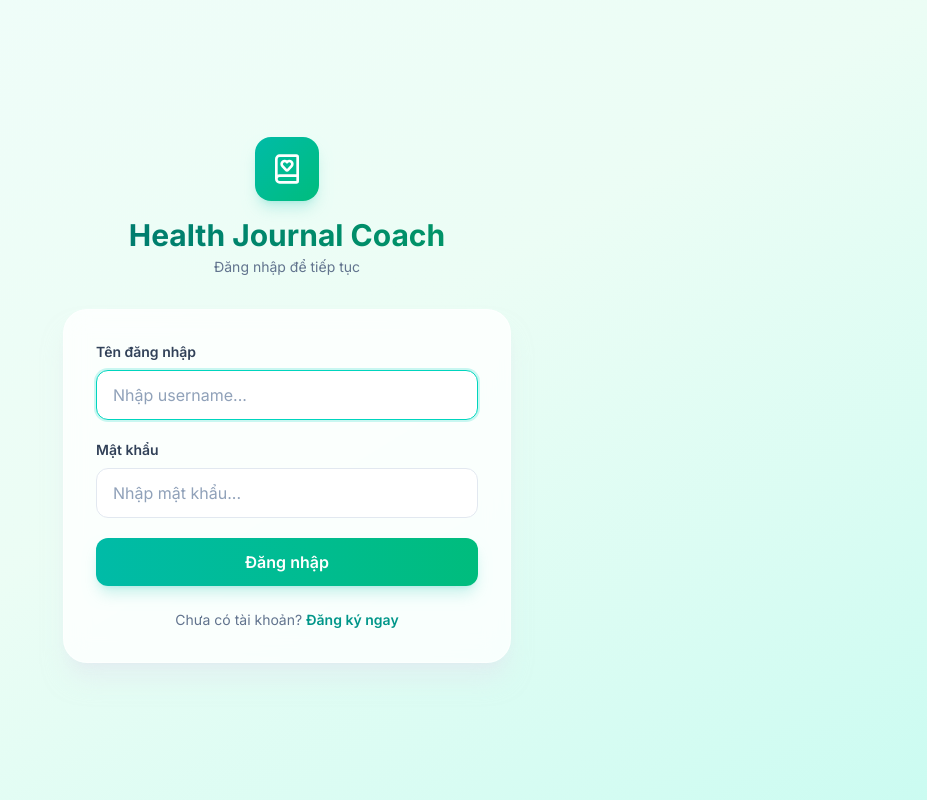
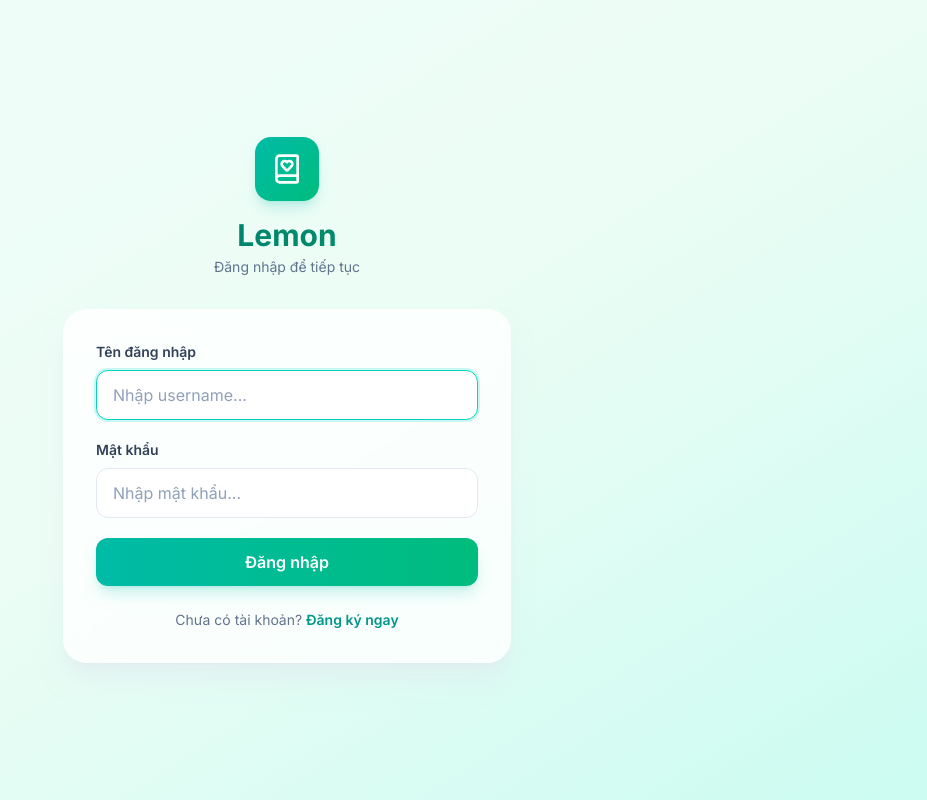
Before and after one commit to tuanthanh146/lemon, a Next.js app: page /login in a window 1280 px wide. Shown: the whole page, without its empty margins (353-1280 px from the left). Built offline with nearby package versions, Linux system fonts and the light colour scheme.

Commit message:
Rename remaining legacy pages to Lemon

```diff
--- a/src/pages/HomePage.jsx
+++ b/src/pages/HomePage.jsx
@@ -91,7 +91,7 @@ export default function HomePage() {
                     </div>
                     <div>
                         <h1 className="text-xl font-bold bg-clip-text text-transparent bg-gradient-to-r from-teal-700 to-emerald-600">
-                            Health Journal Coach
+                            Lemon
                         </h1>
                         <p className="text-xs text-slate-500 font-medium tracking-wide">YOUR PERSONAL WELLNESS COMPANION</p>
                     </div>
--- a/src/pages/LoginPage.jsx
+++ b/src/pages/LoginPage.jsx
@@ -39,7 +39,7 @@ export default function LoginPage() {
             <BookHeart className="w-8 h-8 text-white" />
           </div>
           <h1 className="text-3xl font-bold bg-clip-text text-transparent bg-gradient-to-r from-teal-700 to-emerald-600">
-            Health Journal Coach
+            Lemon
           </h1>
           <p className="text-slate-500 mt-1 text-sm">Đăng nhập để tiếp tục</p>
         </div>
--- a/src/pages/RegisterPage.jsx
+++ b/src/pages/RegisterPage.jsx
@@ -45,7 +45,7 @@ export default function RegisterPage() {
             <BookHeart className="w-8 h-8 text-white" />
           </div>
           <h1 className="text-3xl font-bold bg-clip-text text-transparent bg-gradient-to-r from-teal-700 to-emerald-600">
-            Health Journal Coach
+            Lemon
           </h1>
           <p className="text-slate-500 mt-1 text-sm">Tạo tài khoản mới</p>
         </div>
```
